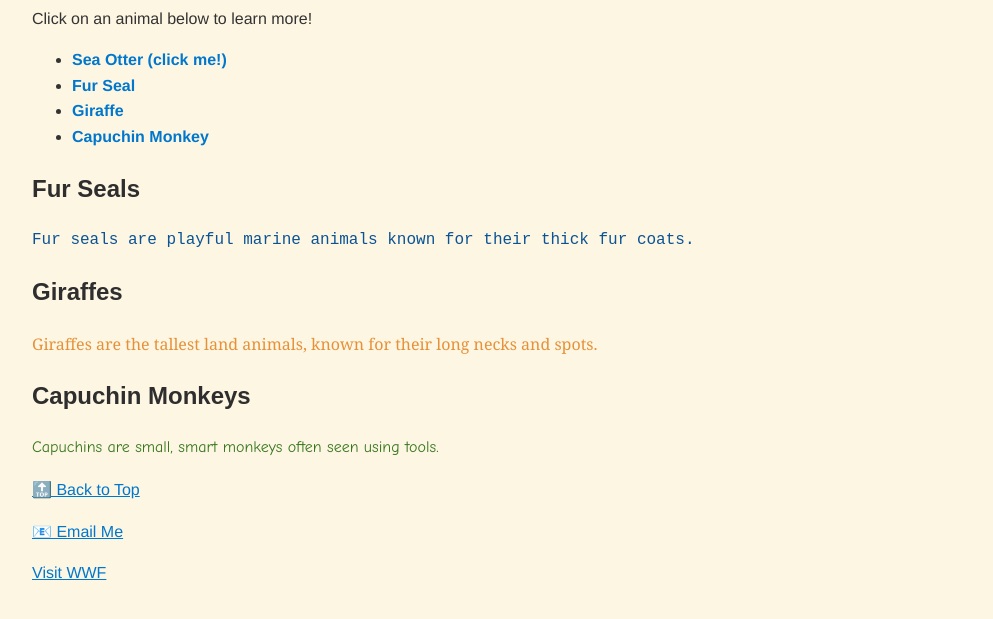
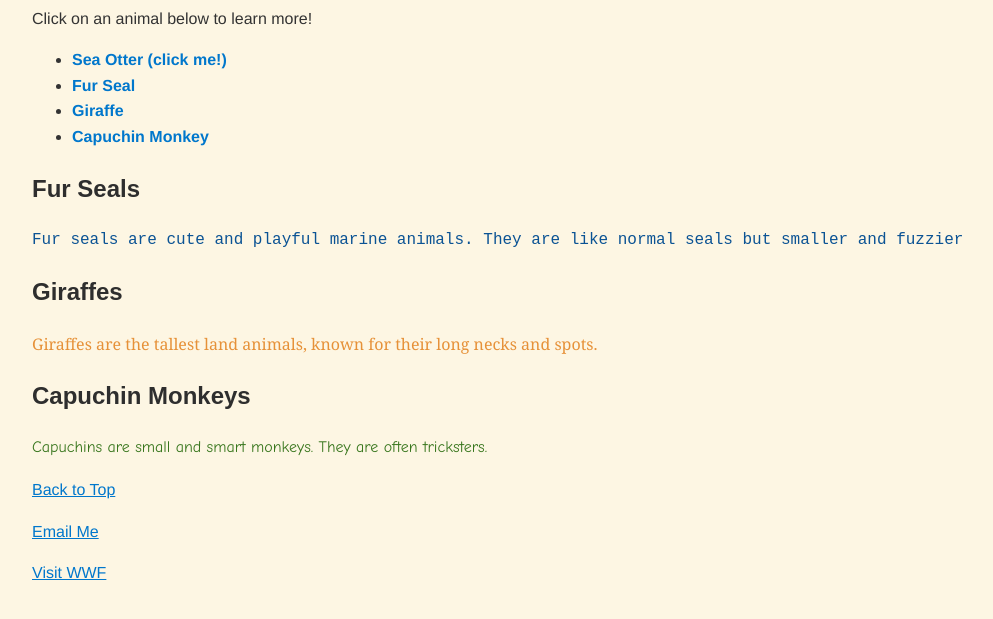
Before and after one commit to keirallz/link-project, a plain HTML site: page index.html in a window 1280 px wide. Shown: the part 107-726 px from the top of the page, without its empty margins (8-1001 px from the left). Drawn offline with Linux system fonts and the light colour scheme.

Commit message:
Add files via upload

```diff
--- a/index.html
+++ b/index.html
@@ -28,7 +28,7 @@
 
   <section id="furseal">
     <h2>Fur Seals</h2>
-    <p>Fur seals are playful marine animals known for their thick fur coats.</p>
+    <p>Fur seals are cute and playful marine animals. They are like normal seals but smaller and fuzzier</p>
   </section>
 
   <section id="giraffe">
@@ -38,13 +38,13 @@
 
   <section id="monkey">
     <h2>Capuchin Monkeys</h2>
-    <p>Capuchins are small, smart monkeys often seen using tools.</p>
+    <p>Capuchins are small and smart monkeys. They are often tricksters.</p>
   </section>
 
-  <p><a href="#top" title="Back to top of page">🔝 Back to Top</a></p>
+  <p><a href="#top" title="Back to top of page">Back to Top</a></p>
 
   <p>
-    <a href="mailto:frogcicles@gmail.com" title="Email me your favorite animal">📧 Email Me</a>
+    <a href="mailto:frogcicles@gmail.com" title="Email me your favorite animal">Email Me</a>
   </p>
 
   <p>
```
